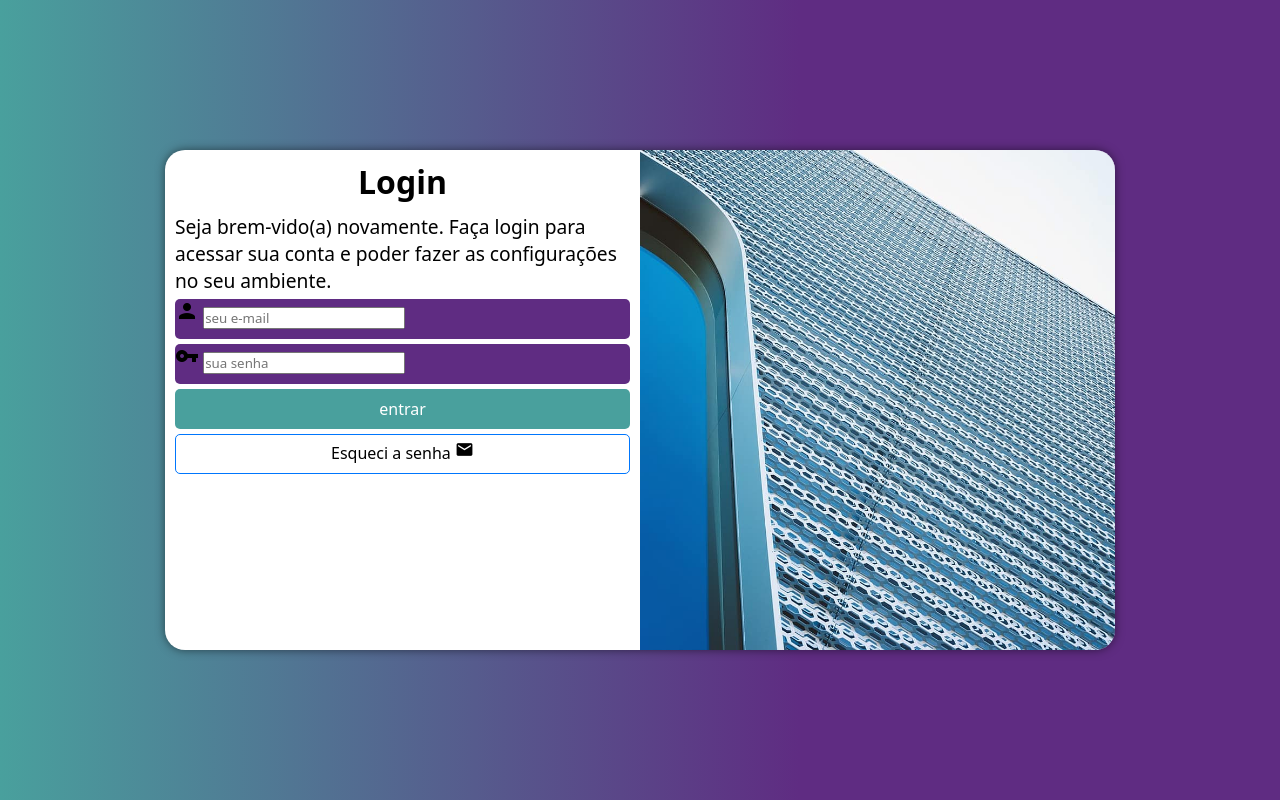
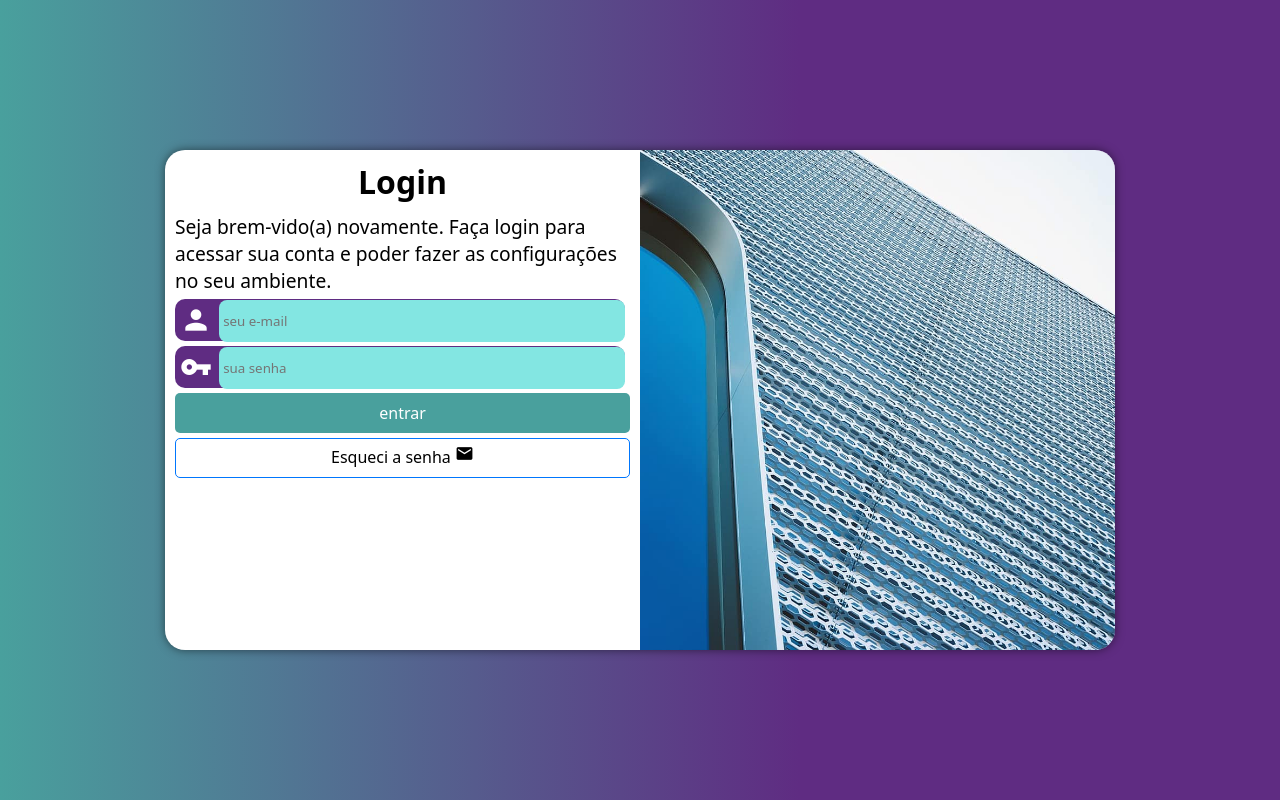
Before and after one commit to Ricardofelixdias/tela-de-login, a plain HTML site: page index.html in a window 1280 px wide. Drawn offline with Linux system fonts and the light colour scheme.

Commit message:
modifiquei o arquivo style.css

```diff
--- a/estilos/style.css
+++ b/estilos/style.css
@@ -66,13 +66,27 @@ section#login{
 
 .campo{
     background-color: #5f2c82;
-    height: 40px;
+    height: 42px;
     margin-top: 5px;
-    border-radius: 5px;
+    width: 99%;
+    border-radius: 10px;
 }
 
 label{
     display: none;
+}
+
+#ilogin, #isenha{
+    box-sizing: border-box;
+    margin-bottom: 8px;
+    background-color: #83e6e2;
+    width: calc(100% - 45px);
+    height: 100%;
+    transform: translateY(-10px);
+    border-radius: 8px;
+    padding: 4px;
+    border: 0px;
+
 }
 
 
@@ -134,3 +148,24 @@ a > .material-icons {
     -webkit-font-feature-settings: 'liga';
     -webkit-font-smoothing: antialiased;
 }
+
+.campo > .material-icons {
+    padding: 5px;
+    width: 40px;
+    color: white;
+    border-radius: 10px;
+
+    font-family: 'Material Icons';
+    font-weight: normal;
+    font-style: normal;
+    font-size: 2em;
+    line-height: 1;
+    letter-spacing: normal;
+    text-transform: none;
+    display: inline-block;
+    white-space: nowrap;
+    word-wrap: normal;
+    direction: ltr;
+    -webkit-font-feature-settings: 'liga';
+    -webkit-font-smoothing: antialiased;
+}
```
